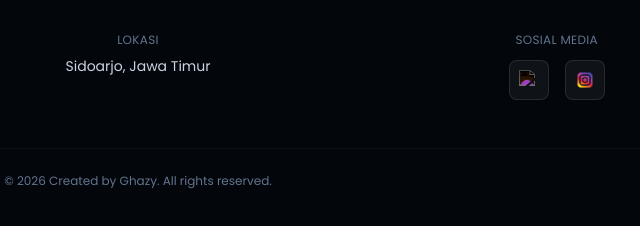
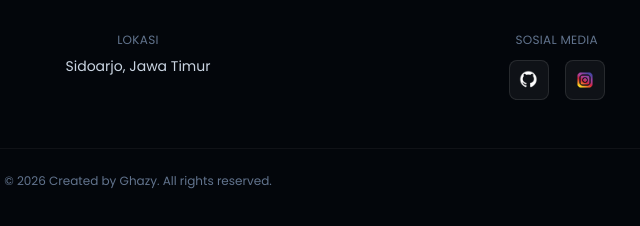
Before and after one commit to MohGhazy/ghazyPortofolio, a website: page index.html in a window 1280 px wide. Shown: the part 2299-2525 px from the top of the page, 502-1142 px from the left. Drawn offline with nearby package versions, Linux system fonts and the light colour scheme; the site is published under a folder, as on GitHub Pages, so addresses that start at the root find nothing.

Commit message:
Fix GitHub icon image source path

```diff
--- a/index.html
+++ b/index.html
@@ -296,7 +296,7 @@
               bg-white/5 border border-white/10
               hover:bg-white/10 transition">
 
-              <img src="/dist/image/icons/github.png"
+              <img src="dist/image/icons/github.png"
                   alt="GitHub"
                   class="w-5 h-5 object-contain invert brightness-110">
             </a>
```
